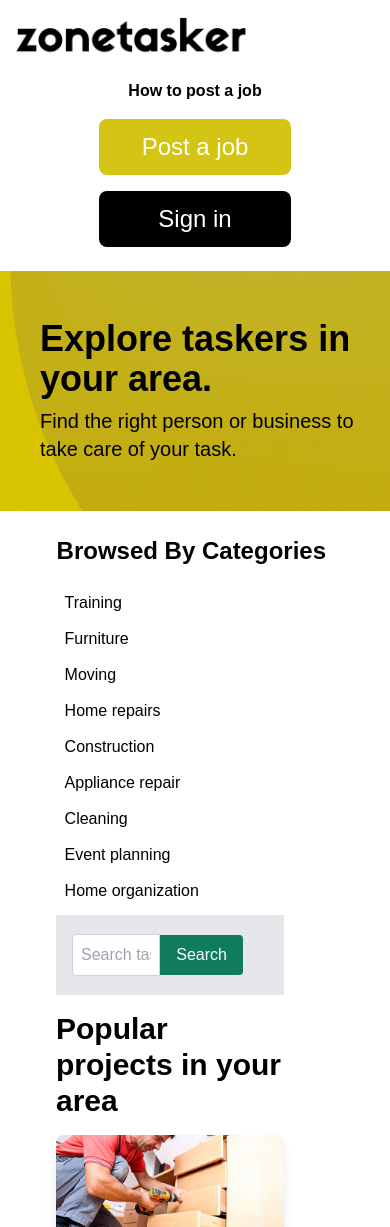
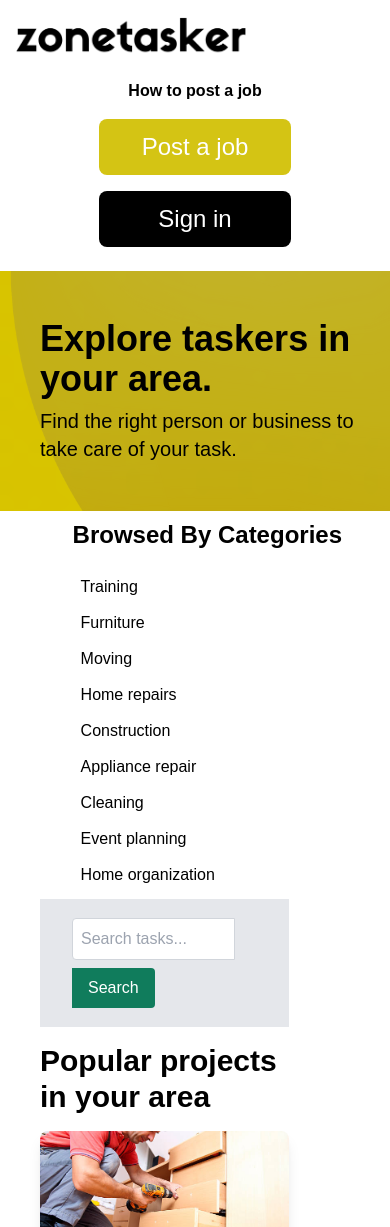
Before and after one commit to darkevo24/zonetasker, a React (Create React App) app: page /tasks in a window 390 px wide. Shown: the top 1227 px of the page. Built offline with nearby package versions, Linux system fonts and the light colour scheme.

Commit message:
updates sign up and login page

```diff
--- a/src/components/Login.tsx
+++ b/src/components/Login.tsx
@@ -13,8 +13,8 @@ const Login: React.FC<LoginProps> = ({ handleLogin }) => {
     };
 
     return (
-        <div className="flex flex-col items-start px-10 py-20 justify-center signup">
-            <div className='bg-white flex flex-col px-20 py-12 md:ml-32 rounded-lg'>
+        <div className="flex flex-col items-start md:px-10 px-3 py-20 justify-center signup">
+            <div className='bg-white flex flex-col md:px-20 px-6 py-12 md:ml-32 rounded-lg'>
                 <img src={require("../logo/ZT.png")} alt='Zonetasker' className='w-72 mb-4' />
                 <p className='text-sm mt-6'>Email Address</p>
                 <input
@@ -22,7 +22,7 @@ const Login: React.FC<LoginProps> = ({ handleLogin }) => {
                     placeholder="Email"
                     value={email}
                     onChange={(e) => setEmail(e.target.value)}
-                    className="border rounded-md p-2 mb-4 w-72"
+                    className="border rounded-md p-2 mb-4 w-full"
                 />
                 <p className='text-sm'>Password</p>
                 <input
@@ -30,7 +30,7 @@ const Login: React.FC<LoginProps> = ({ handleLogin }) => {
                     placeholder="Password"
                     value={password}
                     onChange={(e) => setPassword(e.target.value)}
-                    className="border rounded-md p-2 mb-4 w-72"
+                    className="border rounded-md p-2 mb-4 w-full"
                 />
                 <p className='font-bold text-base mb-4 cursor-pointer'>Forgot password?</p>
                 <button onClick={handleLoginClick} className="bg-black text-white py-2 px-4 h-12 rounded-full">
--- a/src/components/Services.tsx
+++ b/src/components/Services.tsx
@@ -86,7 +86,7 @@ const Services: React.FC = () => {
                 <h3 className='text-4xl font-bold'>Explore taskers in your area.</h3>
                 <p className='text-xl mt-2'>Find the right person or business to take care of your task.</p>
             </div>
-            <div className="p-6 flex md:flex-row flex-col">
+            <div className="md:p-6 p-2 flex md:flex-row flex-col">
                 <div className="md:w-1/4 pr-6 text-left flex flex-col items-end mr-4">
                     <div>
                         <h1 className='text-2xl font-bold'>Browsed By Categories</h1>
@@ -98,8 +98,8 @@ const Services: React.FC = () => {
                     </div>
                 </div>
                 <div className="w-8/12 ml-8">
-                    <div className='flex items-center bg-gray-200 h-20'>
-                        <form onSubmit={handleSearch} className="flex items-center justify-center w-3/4 ml-4">
+                    <div className='flex items-center p-4 bg-gray-200 md:h-20 h-32'>
+                        <form onSubmit={handleSearch} className="md:flex items-center justify-center w-3/4 ml-4">
                             <input
                                 type="text"
                                 placeholder="Search tasks..."
@@ -107,7 +107,7 @@ const Services: React.FC = () => {
                                 onChange={(e) => setSearchQuery(e.target.value)}
                                 className="p-2 border border-gray-300 rounded-l w-full"
                             />
-                            <button type="submit" className="bg-[#107c5c] text-white px-4 py-2 rounded-r">
+                            <button type="submit" className="bg-[#107c5c] text-white px-4 py-2 rounded-r mt-2 md:mt-0">
                                 Search
                             </button>
                         </form>
--- a/src/components/SignUp.tsx
+++ b/src/components/SignUp.tsx
@@ -52,29 +52,29 @@ const SignUp: React.FC<SignUpProps> = ({ handleSignUp }) => {
     };
 
     return (
-        <div className="flex flex-col items-start px-10 py-20 justify-center signup">
-            <div className='bg-white flex flex-col px-20 py-12 md:ml-32 rounded-lg'>
+        <div className="flex flex-col items-start md:px-10 px-3 py-20 justify-center signup">
+            <div className='bg-white flex flex-col md:px-20 py-12 px-6 md:ml-32 rounded-lg'>
                 <img src={require("../logo/ZT.png")} alt='Zonetasker' className='w-72 mb-4' />
                 <input
                     type="text"
                     placeholder="First Name"
                     value={signupData.firstName}
                     onChange={(e) => handleInputChange('firstName', e.target.value)}
-                    className="border rounded-md p-2 mb-4 w-72 mt-6"
+                    className="border rounded-md p-2 mb-4 w-full mt-6"
                 />
                 <input
                     type="text"
                     placeholder="Last Name"
                     value={signupData.lastName}
                     onChange={(e) => handleInputChange('lastName', e.target.value)}
-                    className="border rounded-md p-2 mb-4 w-72"
+                    className="border rounded-md p-2 mb-4 w-full"
                 />
                 <input
                     type="email"
                     placeholder="Email Address"
                     value={signupData.emailAddress}
                     onChange={(e) => handleInputChange('emailAddress', e.target.value)}
-                    className="border rounded-md p-2 mb-4 w-72"
+                    className="border rounded-md p-2 mb-4 w-full"
                 />
                 <div className='flex items-center w-72'>
                     <select
@@ -110,7 +110,7 @@ const SignUp: React.FC<SignUpProps> = ({ handleSignUp }) => {
                     placeholder="Zip Code"
                     value={signupData.zipCode}
                     onChange={(e) => handleInputChange('zipCode', e.target.value)}
-                    className="border rounded-md p-2 mb-4 w-72"
+                    className="border rounded-md p-2 mb-4 w-full"
                 />
 
                 <label className="flex items-center flex-row mb-4 w-72">
```
